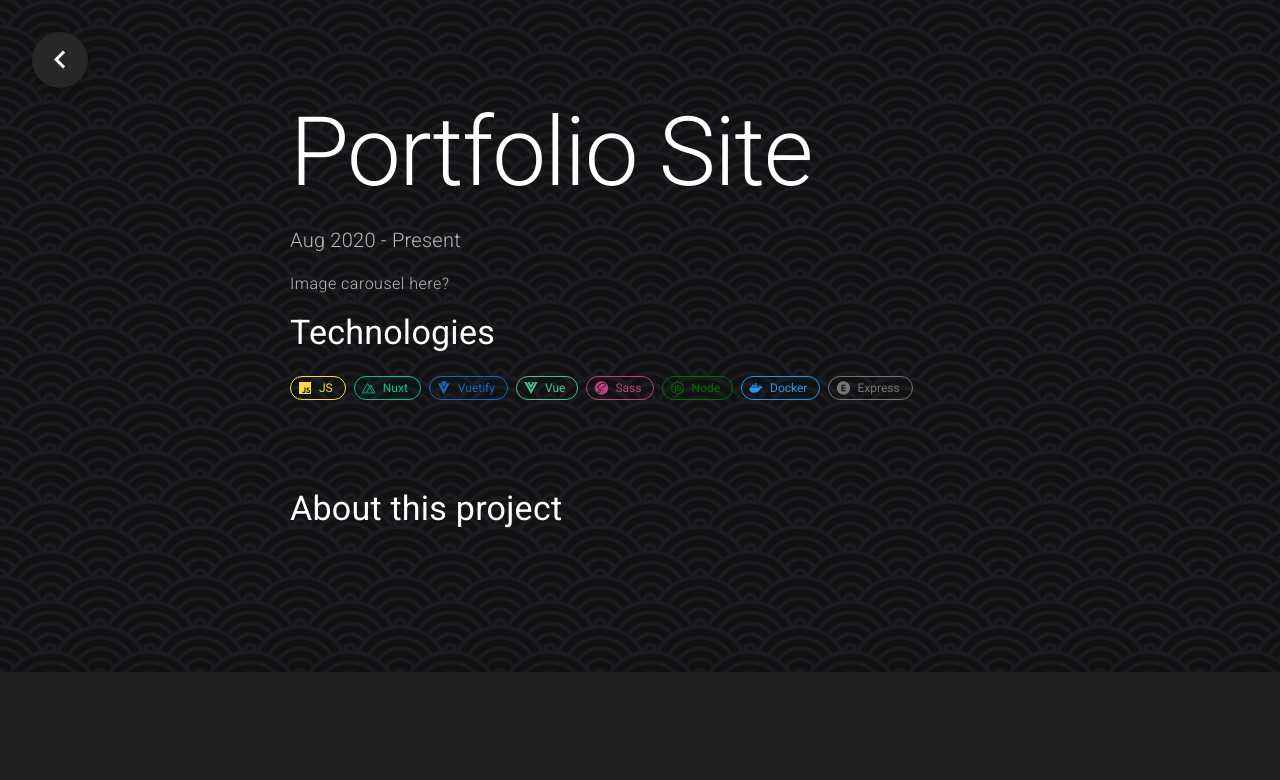
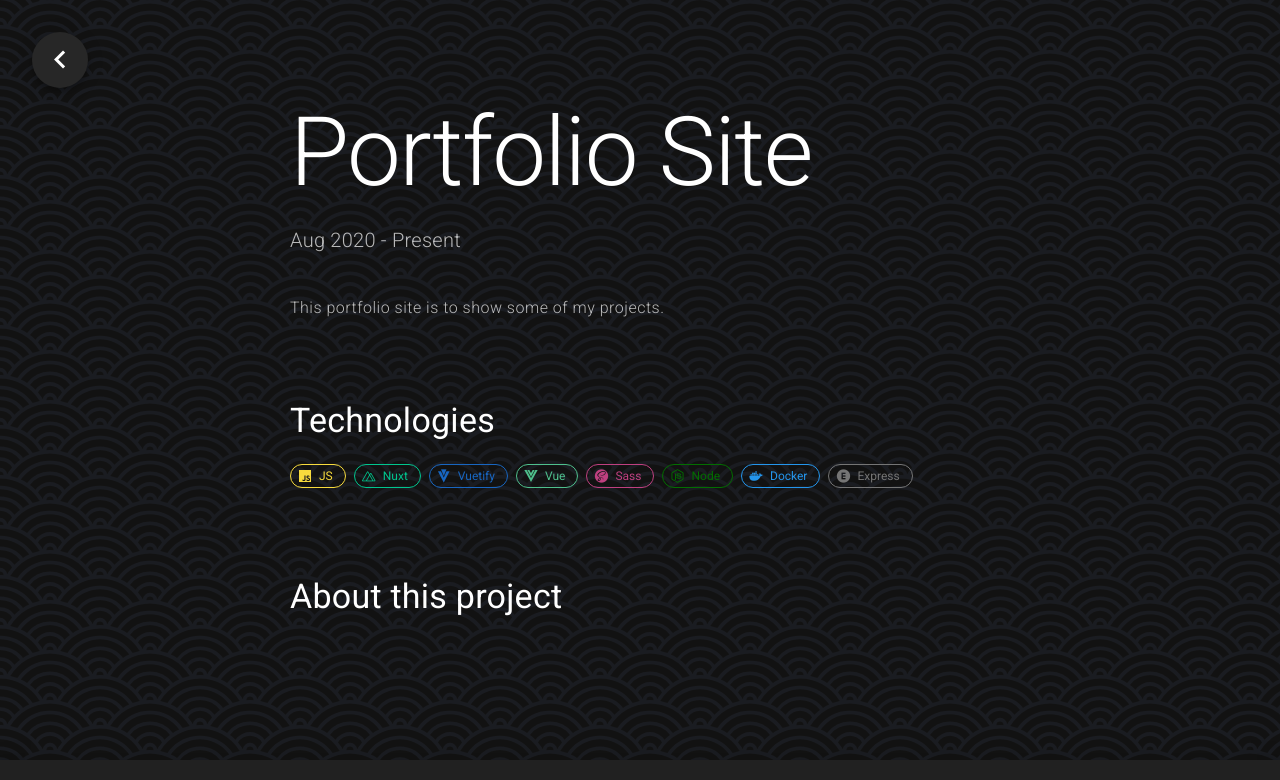
Before and after one commit to ahuff1315/anastasia-huff, a Nuxt app: page /portfolio in a window 1280 px wide. Shown: the top 780 px of the page. Built offline with nearby package versions, Linux system fonts and the light colour scheme.

Commit message:
remove image carousel from portfolio info

```diff
--- a/pages/portfolio.vue
+++ b/pages/portfolio.vue
@@ -13,8 +13,8 @@
         <p class="text-h6 font-weight-light text--secondary">
           Aug 2020 - Present
         </p>
-        <p class="text-body-1 font-weight-light text--secondary">
-          Image carousel here?
+        <p class="text-body-1 font-weight-light text--secondary pb-16 pt-6">
+          This portfolio site is to show some of my projects.
         </p>
         <h4 class="text-h4">
           Technologies
@@ -31,7 +31,6 @@
 </template>
 
 <script>
-import imageCarousel from '@/components/image-carousel.vue';
 import techChips from '@/components/tech-chips.vue';
 
 export default {
@@ -51,7 +50,6 @@ export default {
     };
   },
   components: {
-    imageCarousel,
     techChips,
   },
   methods: {
```
